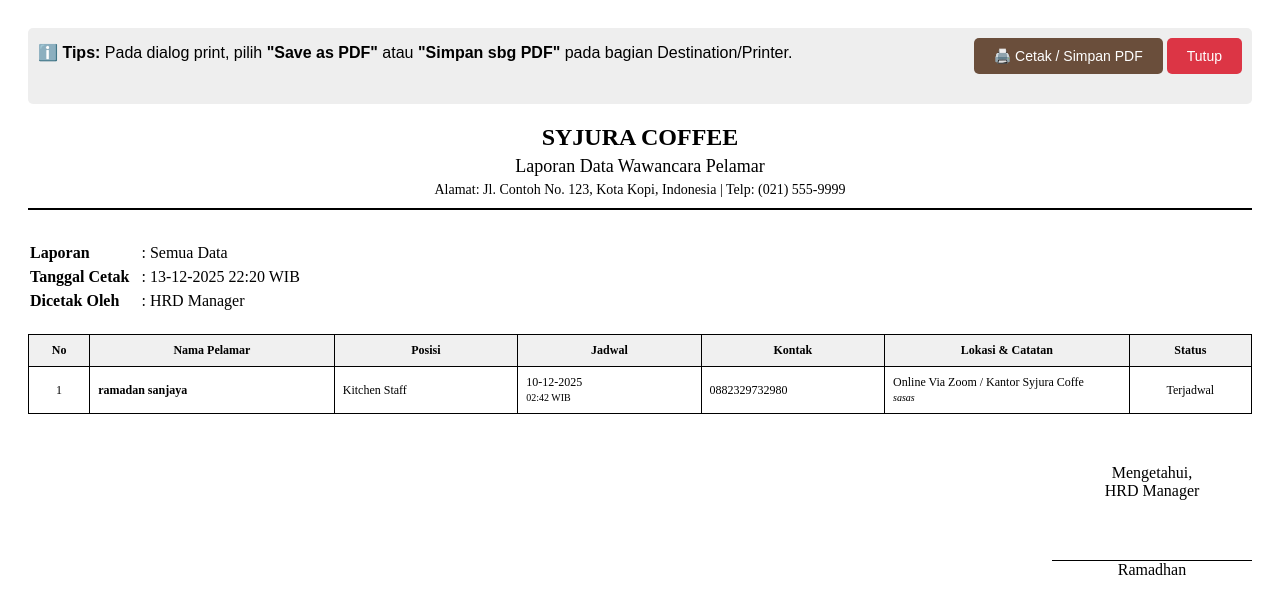
After one commit to ramadhansanjaya18/sipeka, a PHP site: page /hrd/cetak_wawancara.php in a window 1280 px wide. The commit adds this page. Shown: the top 614 px of the page. Run offline with PHP 8.4, Linux system fonts and the light colour scheme; a user stored in the database is signed in; data comes from the database, SQL or seed files in the repository.

Commit message:
arul new update

```diff
--- a/assets/css/auth.css
+++ b/assets/css/auth.css
@@ -19,7 +19,6 @@
   display: flex;
   justify-content: center;
   align-items: center;
-
 }
 
 /* 📦 Container utama */
--- /dev/null
+++ b/hrd/cetak_wawancara.php
@@ -0,0 +1,163 @@
+<?php
+/**
+ * Halaman Cetak Laporan Wawancara
+ * Fitur: Menampilkan data wawancara siap cetak
+ */
+
+// PENTING: Gunakan init.php dan auth_hrd.php agar sesi login terbaca
+// Jangan gunakan session_start() manual jika sistem sudah punya init.php
+require '../config/init.php';      // Memuat koneksi dan konfigurasi sesi
+require '../config/auth_hrd.php';  // Memastikan user adalah HRD
+
+// Ambil parameter filter
+$status_filter = isset($_GET['status']) ? $_GET['status'] : '';
+$search = isset($_GET['search']) ? trim($_GET['search']) : '';
+$status_label = "Semua Data";
+
+// Query dasar
+$query = "SELECT w.id_wawancara, p.nama_lengkap, l.posisi_dilamar,
+            DATE_FORMAT(w.jadwal, '%d-%m-%Y') AS tanggal,
+            DATE_FORMAT(w.jadwal, '%H:%i') AS jam,
+            w.lokasi, w.status_wawancara, w.catatan,
+            p.no_telepon
+          FROM wawancara w
+          JOIN lamaran l ON w.id_lamaran = l.id_lamaran
+          JOIN user u ON l.id_pelamar = u.id_user
+          JOIN profil_pelamar p ON u.id_user = p.id_user";
+
+// LOGIKA FILTER
+if (!empty($search)) {
+    $s = $koneksi->real_escape_string($search);
+    $query .= " WHERE (p.nama_lengkap LIKE '%$s%' OR l.posisi_dilamar LIKE '%$s%' OR w.status_wawancara LIKE '%$s%')";
+    $status_label = "Hasil Pencarian: \"" . htmlspecialchars($search) . "\"";
+} elseif (!empty($status_filter)) {
+    $s_status = $koneksi->real_escape_string($status_filter);
+    $query .= " WHERE w.status_wawancara = '$s_status'";
+    $status_label = "Status: " . htmlspecialchars($status_filter);
+}
+
+$query .= " ORDER BY w.jadwal ASC";
+$result = $koneksi->query($query);
+?>
+
+<!DOCTYPE html>
+<html lang="id">
+<head>
+    <meta charset="UTF-8">
+    <meta name="viewport" content="width=device-width, initial-scale=1.0">
+    <title>Laporan Jadwal Wawancara - SIPEKA</title>
+    <style>
+        body { font-family: 'Times New Roman', Times, serif; padding: 20px; color: #000; }
+        .header { text-align: center; margin-bottom: 30px; border-bottom: 2px solid #000; padding-bottom: 10px; }
+        .header h1 { margin: 0; font-size: 24px; text-transform: uppercase; }
+        .header h2 { margin: 5px 0; font-size: 18px; font-weight: normal; }
+        .header p { margin: 0; font-size: 14px; }
+
+        .meta-info { margin-bottom: 20px; }
+        .meta-info table { width: auto; border: none; }
+        .meta-info td { padding: 2px 10px 2px 0; border: none; }
+
+        table.data-table { width: 100%; border-collapse: collapse; margin-top: 10px; font-size: 12px; }
+        table.data-table th, table.data-table td { border: 1px solid #000; padding: 8px; text-align: left; }
+        table.data-table th { background-color: #f0f0f0; text-align: center; }
+
+        /* Tanda tangan */
+        .signature { margin-top: 50px; float: right; text-align: center; width: 200px; page-break-inside: avoid; }
+        .signature p { margin-top: 60px; border-top: 1px solid #000; }
+
+        /* Tombol Print (Sembunyi saat dicetak) */
+        @media print {
+            .no-print { display: none !important; }
+            @page { margin: 2cm; size: A4 landscape; }
+        }
+
+        .btn-print {
+            background-color: #6a4e3b; color: white; border: none; padding: 10px 20px;
+            cursor: pointer; border-radius: 5px; font-family: sans-serif; margin-bottom: 20px; font-size: 14px;
+        }
+        .btn-print:hover { background-color: #5a3e2b; }
+    </style>
+</head>
+<body>
+
+    <div class="no-print" style="text-align: right; background: #eee; padding: 10px; border-radius: 5px; margin-bottom: 20px;">
+        <span style="float: left; font-family: sans-serif; padding-top: 5px;">
+            ℹ️ <b>Tips:</b> Pada dialog print, pilih <b>"Save as PDF"</b> atau <b>"Simpan sbg PDF"</b> pada bagian Destination/Printer.
+        </span>
+        <button onclick="window.print()" class="btn-print">🖨️ Cetak / Simpan PDF</button>
+        <button onclick="window.close()" class="btn-print" style="background-color: #dc3545;">Tutup</button>
+    </div>
+
+    <div class="header">
+        <h1>Syjura Coffee</h1>
+        <h2>Laporan Data Wawancara Pelamar</h2>
+        <p>Alamat: Jl. Contoh No. 123, Kota Kopi, Indonesia | Telp: (021) 555-9999</p>
+    </div>
+
+    <div class="meta-info">
+        <table>
+            <tr>
+                <td><strong>Laporan</strong></td>
+                <td>: <?php echo htmlspecialchars($status_label); ?></td>
+            </tr>
+            <tr>
+                <td><strong>Tanggal Cetak</strong></td>
+                <td>: <?php echo date('d-m-Y H:i'); ?> WIB</td>
+            </tr>
+            <tr>
+                <td><strong>Dicetak Oleh</strong></td>
+                <td>: HRD Manager</td>
+            </tr>
+        </table>
+    </div>
+
+    <table class="data-table">
+        <thead>
+            <tr>
+                <th style="width: 5%;">No</th>
+                <th style="width: 20%;">Nama Pelamar</th>
+                <th style="width: 15%;">Posisi</th>
+                <th style="width: 15%;">Jadwal</th>
+                <th style="width: 15%;">Kontak</th>
+                <th style="width: 20%;">Lokasi & Catatan</th>
+                <th style="width: 10%;">Status</th>
+            </tr>
+        </thead>
+        <tbody>
+            <?php
+            $no = 1;
+            if ($result && $result->num_rows > 0) {
+                while ($row = $result->fetch_assoc()) {
+                    echo "<tr>";
+                    echo "<td style='text-align:center;'>" . $no++ . "</td>";
+                    echo "<td><strong>" . htmlspecialchars($row['nama_lengkap']) . "</strong></td>";
+                    echo "<td>" . htmlspecialchars($row['posisi_dilamar']) . "</td>";
+                    echo "<td>" . $row['tanggal'] . "<br><small>" . $row['jam'] . " WIB</small></td>";
+                    echo "<td>" . htmlspecialchars($row['no_telepon']) . "</td>";
+                    echo "<td>" . htmlspecialchars($row['lokasi']) . "<br><small><i>" . htmlspecialchars($row['catatan']) . "</i></small></td>";
+                    echo "<td style='text-align:center;'>" . htmlspecialchars($row['status_wawancara']) . "</td>";
+                    echo "</tr>";
+                }
+            } else {
+                echo "<tr><td colspan='7' style='text-align:center; padding: 20px;'>Tidak ada data wawancara yang ditemukan.</td></tr>";
+            }
+            ?>
+        </tbody>
+    </table>
+
+    <div class="signature">
+        Mengetahui,
+        <br>HRD Manager
+        <p>Ramadhan</p>
+    </div>
+
+    <script>
+        // Otomatis memunculkan dialog print saat halaman selesai dimuat
+        window.onload = function() {
+            setTimeout(function() {
+                window.print();
+            }, 500);
+        }
+    </script>
+</body>
+</html>
--- a/hrd/wawancara.php
+++ b/hrd/wawancara.php
@@ -365,6 +365,10 @@
 
 <div class="page-actions">
     <button class="btn-primary" id="btnTambahWawancara">+ Jadwal wawancara baru</button>
+
+    <a href="cetak_wawancara.php?search=<?php echo urlencode($search); ?>" target="_blank" class="btn-primary" style="background-color: #d35400; text-decoration: none; margin-left: 10px; display:inline-block; line-height: normal;">
+        <i class="fas fa-print"></i> Cetak Data
+    </a>
     <div class="search-container">
         <form action="wawancara.php" method="GET">
             <input type="text" name="search" placeholder="Cari pelamar, posisi, atau status..."
```
Also changed, not shown: assets/css/header.css (+20 -18 lines), tempCodeRunnerFile.php (added, +117 -0 lines).
